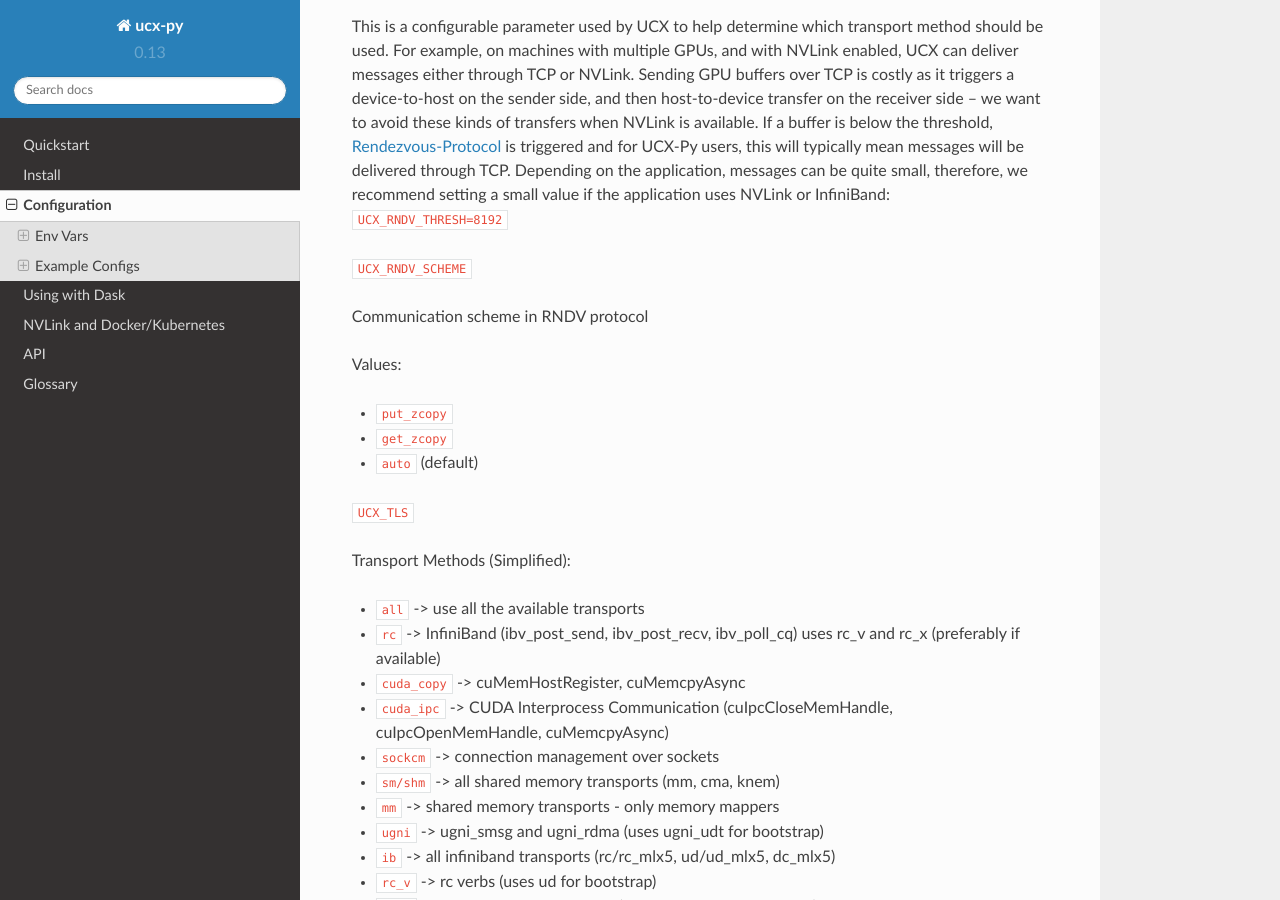
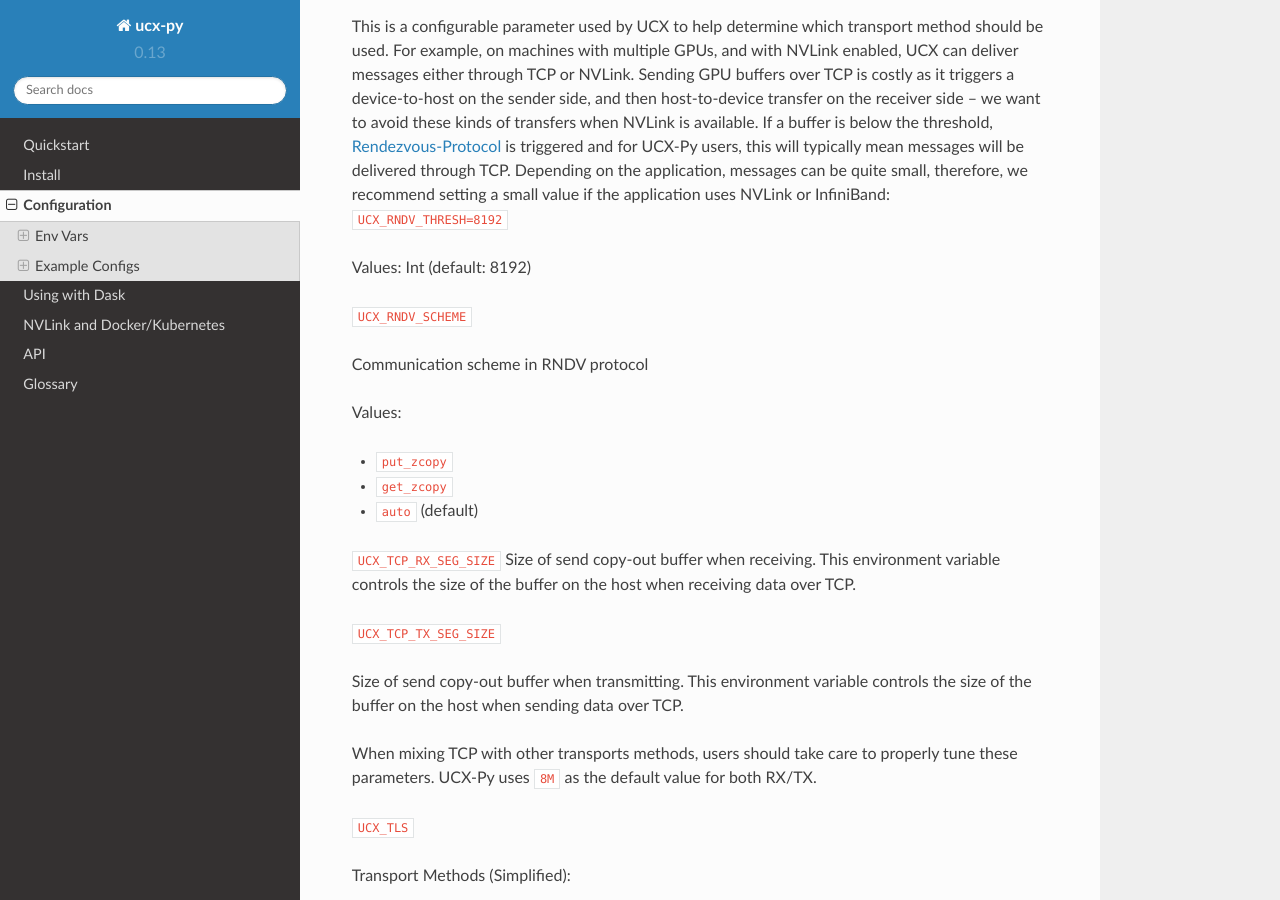
Before and after one commit to rapidsai/ucx-py, a Sphinx documentation site: the page built from docs/source/configuration.rst, in a window 1280 px wide and 900 px high, scrolled down 1435 px. Built offline with Sphinx 7.4.7 and the Read the Docs theme 2.0.0, drawn with Linux system fonts in a browser that asks for light colours.

Commit message:
add default values for rndv_thresh rx/tx seg size and update docs

```diff
--- a/docs/source/configuration.rst
+++ b/docs/source/configuration.rst
@@ -57,6 +57,8 @@
 
 This is a configurable parameter used by UCX to help determine which transport method should be used.  For example, on machines with multiple GPUs, and with NVLink enabled, UCX can deliver messages either through TCP or NVLink.  Sending GPU buffers over TCP is costly as it triggers a device-to-host on the sender side, and then host-to-device transfer on the receiver side --  we want to avoid these kinds of transfers when NVLink is available.  If a buffer is below the threshold, `Rendezvous-Protocol <https://github.com/openucx/ucx/wiki/Rendezvous-Protocol>`_ is triggered and for UCX-Py users, this will typically mean messages will be delivered through TCP.  Depending on the application, messages can be quite small, therefore, we recommend setting a small value if the application uses NVLink or InfiniBand: ``UCX_RNDV_THRESH=8192``
 
+Values: Int (default: 8192)
+
 
 ``UCX_RNDV_SCHEME``
 
@@ -67,6 +69,15 @@
 - ``put_zcopy``
 - ``get_zcopy``
 - ``auto`` (default)
+
+``UCX_TCP_RX_SEG_SIZE``
+Size of send copy-out buffer when receiving.  This environment variable controls the size of the buffer on the host when receiving data over TCP.
+
+``UCX_TCP_TX_SEG_SIZE``
+
+Size of send copy-out buffer when transmitting.  This environment variable controls the size of the buffer on the host when sending data over TCP.
+
+When mixing TCP with other transports methods, users should take care to properly tune these parameters.  UCX-Py uses ``8M`` as the default value for both RX/TX.
 
 
 ``UCX_TLS``
```
Also changed, not shown: ucp/__init__.py (+9 -0 lines).
